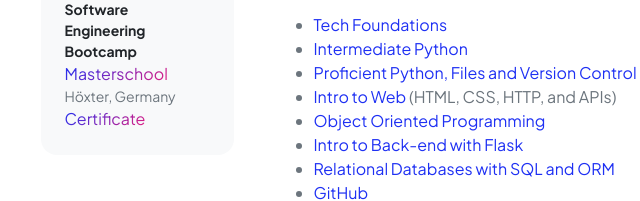
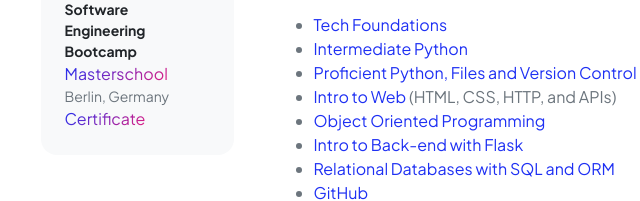
Before and after one commit to Vrana710/Portfolio, a plain HTML site: page resume.html in a window 1280 px wide. Shown: the part 3099-3300 px from the top of the page, 262-902 px from the left. Drawn offline with nearby package versions, Linux system fonts and the light colour scheme.

```diff
--- a/resume.html
+++ b/resume.html
@@ -319,7 +319,7 @@
                                         <div class="text-secondary fw-bolder mb-2">March 2024 - October 2024</div>
                                         <div class="small fw-bolder">Software Engineering Bootcamp</div>
                                         <a href="https://de.masterschool.com/" target="_blank" class="text-gradient">Masterschool</a>
-                                        <div class="small text-muted">Höxter, Germany</div>
+                                        <div class="small text-muted">Berlin, Germany</div>
                                         <a href="https://drive.google.com/file/d/1La7wblD_TID33zVFjhlmQOT2LLovRWM8/view?usp=sharing"
                                            target="_blank" class="text-gradient">Certificate</a>
                                     </div>
```
